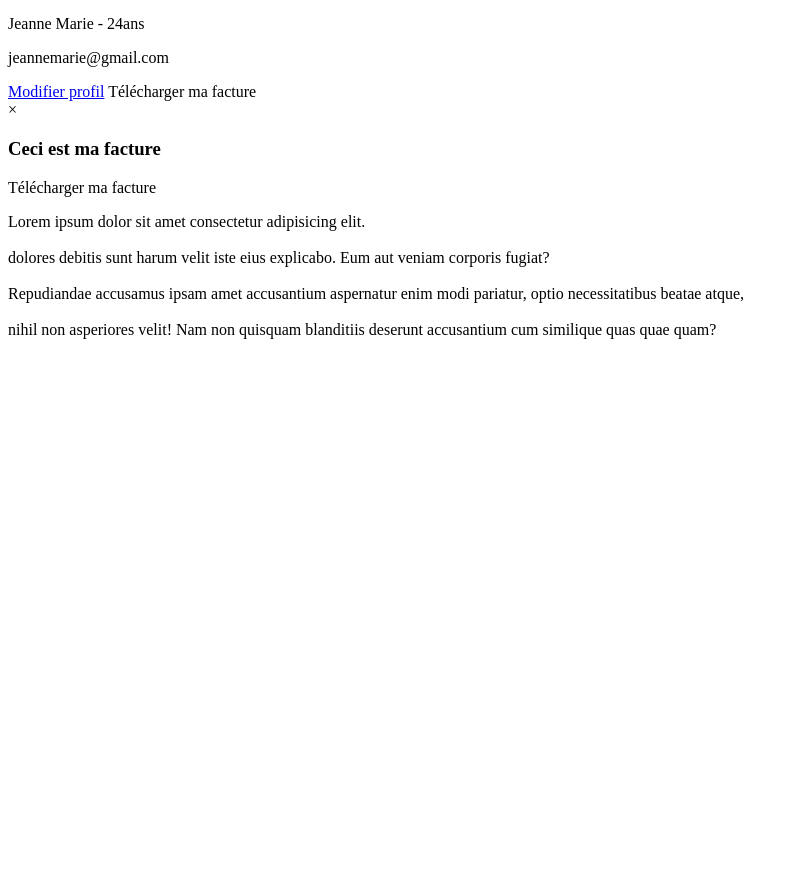
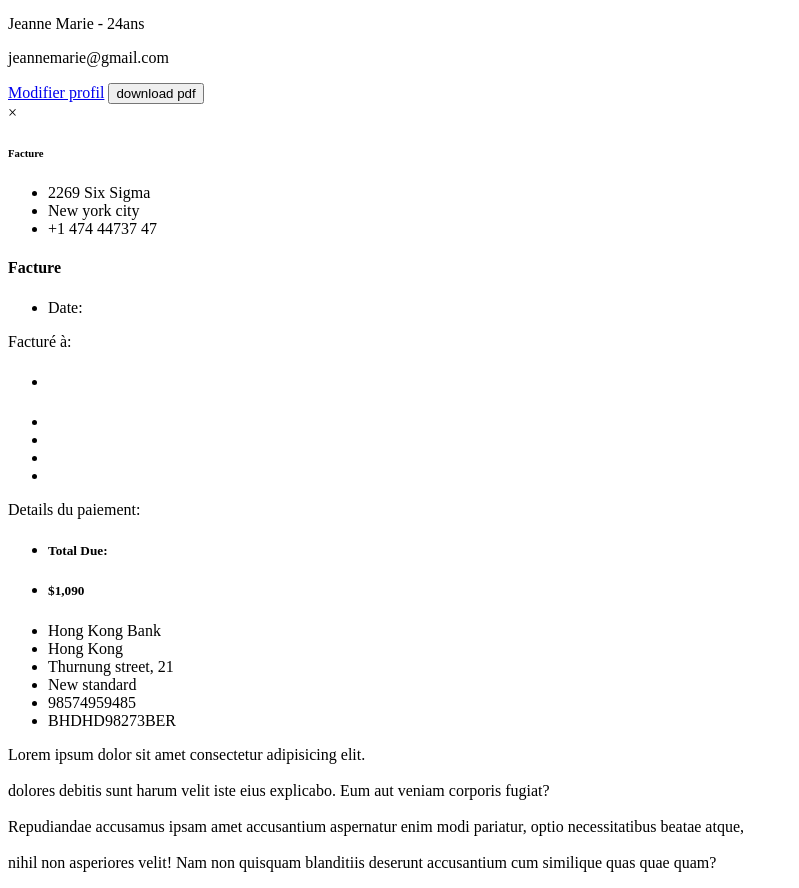
Before and after one commit to QVan27/KidsNap, a PHP site: page /dashboard-parents.php in a window 1280 px wide. Shown: the part 753-1641 px from the top of the page, without its empty margins (0-799 px from the left). Before the commit the page ends 1092 px from the top, so only its background shows below. Run offline with PHP 8.4, Linux system fonts and the light colour scheme; data that the repository does not hold is empty.

Commit message:
unfinished

```diff
--- a/base_mvc/App/Views/dashboard-parents.php
+++ b/base_mvc/App/Views/dashboard-parents.php
@@ -17,21 +17,95 @@
 
             <!-- FACTURE MODAL -->
 
-            <a id="mybtn" class="btnprofil">Télécharger ma facture</a>
-            <!-- <button class="btnprofil" id="download"> download pdf</button> -->
+            <!-- <a id="mybtn" class="btnprofil">Télécharger ma facture</a> -->
+            <button class="btnprofil" id="download"> download pdf</button>
             <div id="window" class="facture-modal">
+                <div class="facture-modal-content">
+                    <span class="facture-close">&times;</span>
+                    <div class="facture" id="facture">
+                        <div class="facture-header">
+                            <h6 class="facture-title text-primary">Facture</h6>
+                        </div>
+
+                        <div class="facture-body">
+                            <div class="left-facture top-facture">
+                                <div class="text-facture-left">
+                                    <ul class="list list-unstyled mb-0 facture-text-left">
+                                        <li>2269 Six Sigma</li>
+                                        <li>New york city</li>
+                                        <li>+1 474 44737 47 </li>
+                                    </ul>
+                                </div>
+
+                                <div class="text-sm-right">
+                                    <h4 class="facture-color mb-2 mt-md-2">Facture </h4>
+                                    <!-- #BBB1243 -->
+                                    <ul class="list list-unstyled mb-0">
+                                        <li>Date: <span class="font-weight-semibold">
+                                                <!-- <?php echo $particuliers->created_at; ?> -->
+                                            </span></li>
+                                    </ul>
+                                </div>
+                            </div>
+
+                            <div class="facture-name">
+                                <div class="facture-text-left">
+                                    <span class="text-muted">Facturé à:</span>
+                                    <ul class="list list-unstyled mb-0">
+                                        <li>
+                                            <h5 class="my-2">
+                                                <!-- <?php echo $particuliers->firstname . ' ' . $particuliers->lastname; ?> -->
+                                            </h5>
+                                        </li>
+                                        <li></li>
+                                        <li>
+                                            <!-- <?php echo $particuliers->adresse; ?> -->
+                                        </li>
+                                        <li>
+                                            <!-- <?php echo $particuliers->postal . ' ' . $particuliers->ville; ?> -->
+                                        </li>
+                                        <li><a href="#" data-abc="true">
+                                                <!-- <?php echo $particuliers->email; ?> -->
+                                            </a></li>
+                                    </ul>
+                                </div>
+
+                                <div class="mb-2 ml-auto"> <span class="text-muted">Details du paiement:</span>
+                                    <div class="d-flex flex-wrap wmin-md-400">
+                                        <ul class="list list-unstyled mb-0 text-left">
+                                            <li>
+                                                <h5 class="my-2">Total Due:</h5>
+                                            </li>
+                                        </ul>
+                                        <ul class="list list-unstyled text-right mb-0 ml-auto">
+                                            <li>
+                                                <h5 class="font-weight-semibold my-2">$1,090</h5>
+                                            </li>
+                                            <li><span class="font-weight-semibold">Hong Kong Bank</span></li>
+                                            <li>Hong Kong</li>
+                                            <li>Thurnung street, 21</li>
+                                            <li>New standard</li>
+                                            <li><span class="font-weight-semibold">98574959485</span></li>
+                                            <li><span class="font-weight-semibold">BHDHD98273BER</span></li>
+                                        </ul>
+                                    </div>
+                                </div>
+                            </div>
+                        </div>
 
                         <!-- Modal content -->
-            <div class="facture-modal-content">
+                        <!-- <div class="facture-modal-content">
                         <span class="facture-close">&times;</span>
                         <h3 class="facture-text">Ceci est ma facture</h3>
                         <a id="download" class="btnprofil">Télécharger ma facture</a>
-                </div>
+                    </div> -->
 
                     </div>
 
                     <!-- FACTURE MODAL FIN -->
 
+                </div>
+            </div>
         </div>
         <div class="sheet-wrap">
             <div id="sheet-two" class="dash-sheet">
```
Also changed, not shown: base_mvc/public/asset/js/main.js (+4 -4 lines). Lines whose indentation alone changed are shown as unchanged.
